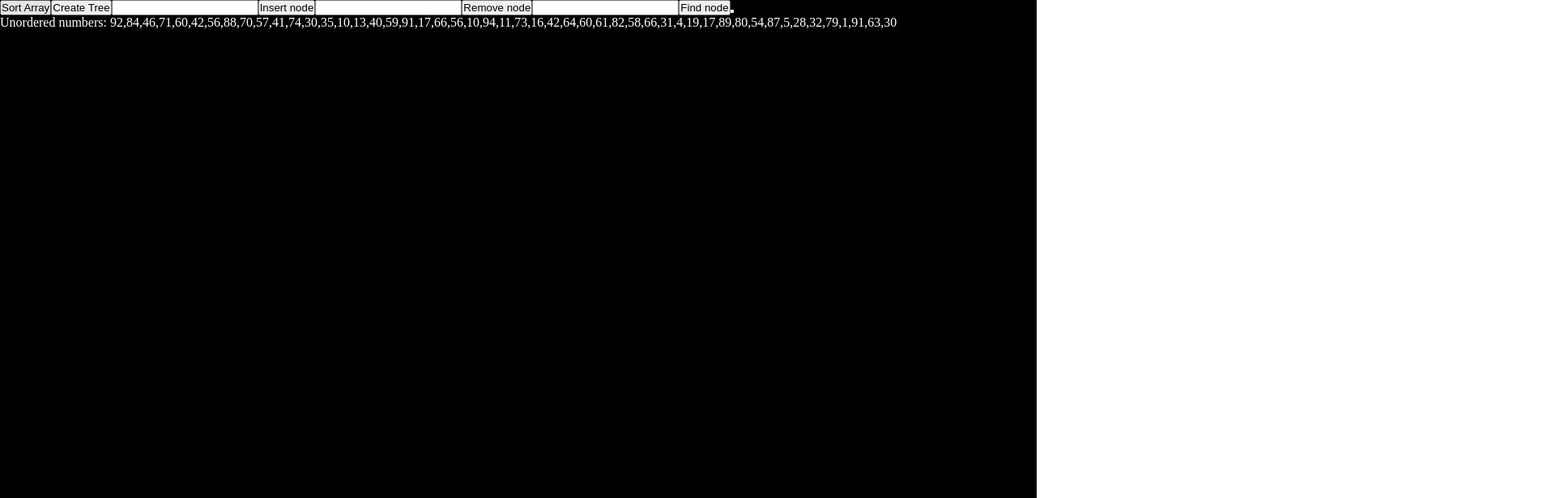
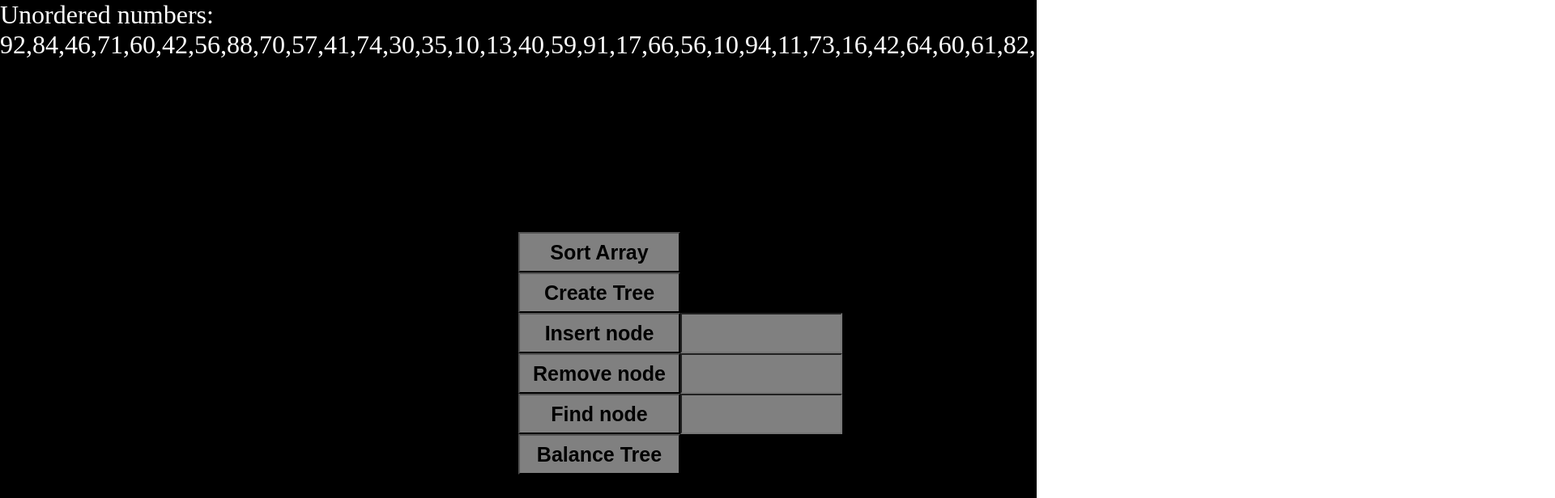
Before and after one commit to dielawn/binary-search-tree, a plain HTML site: page index.html in a window 1280 px wide. Shown: the top 616 px of the page at 81% size, 1920 px wide, since content can reach past the window. Drawn offline with Linux system fonts and the light colour scheme.

Commit message:
added info and style

```diff
--- a/index.html
+++ b/index.html
@@ -9,9 +9,10 @@
 </head>
 <body>
     <div class="container" id="container">
+
+        <div class="infoContainer" id="infoContainer"></div>
+        <div class="treeContainer" id="treeContainer"></div>
         <div class="inputDiv" id="inputDiv"></div>
-        <div class="treeContainer" id="treeContainer"></div>
-        <div class="infoContainer" id="infoContainer"></div>
 
 
     </div>
--- a/script.js
+++ b/script.js
@@ -394,9 +394,9 @@ const printTree = (tree) => {
     tree.htmlPrint()
 }
 
+let myTree = null
+
 const renderInputs = () => {
-
-    let myTree = null
 
     const randomNumbers = document.createElement('p')
     randomNumbers.classList.add('info')
@@ -415,30 +415,56 @@ const renderInputs = () => {
 
     const createTreeBtn = document.createElement('button')
     createTreeBtn.textContent = 'Create Tree'
+    const levelOrderArray = document.createElement('p')
+    const inOrderArray = document.createElement('p')
+    const preOrderArray = document.createElement('p')
+    const postOrderArray = document.createElement('p')
+    const treeHeight = document.createElement('p')
+    const treeDepth = document.createElement('p')
     createTreeBtn.addEventListener('click', () => {
         if (sortedArray === null || sortedArray === randomNumbers) alert('Array must be sorted')
         else {
             myTree = new Tree(sortedArray)
             myTree.buildTree(sortedArray)
+            levelOrderArray.textContent = `Level Order: ${myTree.levelOrderTraversal()}`
+            inOrderArray.textContent = `In Order: ${myTree.inOrder()}`
+            preOrderArray.textContent = `Pre Order: ${myTree.preOrder()}`
+            postOrderArray.textContent = `Post Order: ${myTree.postOrder()}`
+            treeHeight.textContent = `Height: ${myTree.getHeight(myTree.root)}`
+            treeDepth.textContent = `Depth: ${myTree.getDepth(myTree.root)}`
+
             printTree(myTree)
         }
     })
     inputDiv.appendChild(createTreeBtn)
+    infoContainer.appendChild(levelOrderArray)
+    infoContainer.appendChild(inOrderArray)
+    infoContainer.appendChild(preOrderArray)
+    infoContainer.appendChild(postOrderArray)
+    infoContainer.appendChild(treeHeight)
+    infoContainer.appendChild(treeDepth)
 
+    const insertDiv = document.createElement('div')
     const insertInput = document.createElement('input')
     const insertBtn = document.createElement('button')
     insertBtn.textContent = 'Insert node'
     insertBtn.addEventListener('click', () => {
         if (insertInput.value != null) {
-            myTree.insert(insertInput.value)
+            if (!myTree) {
+                myTree = new Tree(sortedArray)
+            } else {
+                myTree.insert(insertInput.value)
+            }
             printTree(myTree)
         }
     })
-    inputDiv.appendChild(insertInput)
-    inputDiv.appendChild(insertBtn)
+    inputDiv.appendChild(insertDiv)
+    insertDiv.appendChild(insertBtn)
+    insertDiv.appendChild(insertInput)
 
+    const removeDiv = document.createElement('div')
+    const removeItemBtn = document.createElement('button')
     const removeItemInput = document.createElement('input')
-    const removeItemBtn = document.createElement('button')
     removeItemBtn.textContent = 'Remove node'
     removeItemBtn.addEventListener('click', () => {
         if (removeItemInput.value != null) {
@@ -446,19 +472,28 @@ const renderInputs = () => {
         printTree(myTree)
         }
     })
-    inputDiv.appendChild(removeItemInput)
-    inputDiv.appendChild(removeItemBtn)
+    inputDiv.appendChild(removeDiv)
+    removeDiv.appendChild(removeItemBtn)
+    removeDiv.appendChild(removeItemInput)
 
+
+    const findDiv = document.createElement('div')
     const findDataInput = document.createElement('input')
     const findDataBtn = document.createElement('button')
     findDataBtn.textContent = 'Find node'
     findDataBtn.addEventListener('click', () => {
-        if (findDataInput.value != null) myTree.find(findDataInput.value)
+        // if (findDataInput.value != null) myTree.find(findDataInput.value) {
+        //     //add class red
+        // }
+        getNodeElements()
     })
-    inputDiv.appendChild(findDataInput)
-    inputDiv.appendChild(findDataBtn)
+    inputDiv.appendChild(findDiv)
+    findDiv.appendChild(findDataBtn)
+    findDiv.appendChild(findDataInput)
+
 
     const rebalanceTreeBtn = document.createElement('button')
+    rebalanceTreeBtn.textContent = 'Balance Tree'
     rebalanceTreeBtn.addEventListener('click', () => {
         myTree.balanceTree()
         printTree(myTree)
@@ -468,3 +503,11 @@ const renderInputs = () => {
 }
 
 renderInputs()
+
+const getNodeElements = () => {
+    let nodesEl = document.querySelectorAll('.node')
+    for (let i = 0; i < nodesEl.length; i++) {
+     console.log(nodesEl[i].textContent)
+    }
+
+}
--- a/style.css
+++ b/style.css
@@ -4,11 +4,12 @@
     box-sizing: border-box;
 }
 .container {
-    display: flex;
-    flex-direction: column;
+    display: grid;
+    grid-template-columns: 50% 50%;
+    grid-template-rows: auto auto;
     background-color: black;
-    height: 100vh;
     width: 100vw;
+    min-height: 100vh;
     color: white;
 }
 .node {
@@ -17,5 +18,48 @@
     position:relative;
 }
 .treeContainer {
-    width: 50%;
+    grid-row: 2/3;
+    grid-column: 1/2;
+
 }
+.inputDiv {
+    grid-row: 2/3;
+    grid-column: 2/3;
+    display: flex;
+    flex-direction: column;
+
+
+
+}
+.infoContainer {
+    grid-row: 1/2;
+    grid-column: 1/3;
+    min-height: fit-content;
+    font-size: xx-large;
+    display: flex;
+    flex-wrap: wrap;
+    flex-direction: column;
+    max-width: 100vw;
+
+}
+
+button,
+input {
+    width: 200px;
+    height: 50px;
+    font-size: 25px;
+    font-weight: 600;
+    background-color: rgba(256, 256, 256, .5);
+
+}
+button:hover {
+    cursor: pointer;
+    background-color: rgba(0, 0, 0, .5);
+    color: white;
+}
+.hide {
+    display: none;
+}
+.red {
+    color: red;
+}
```
